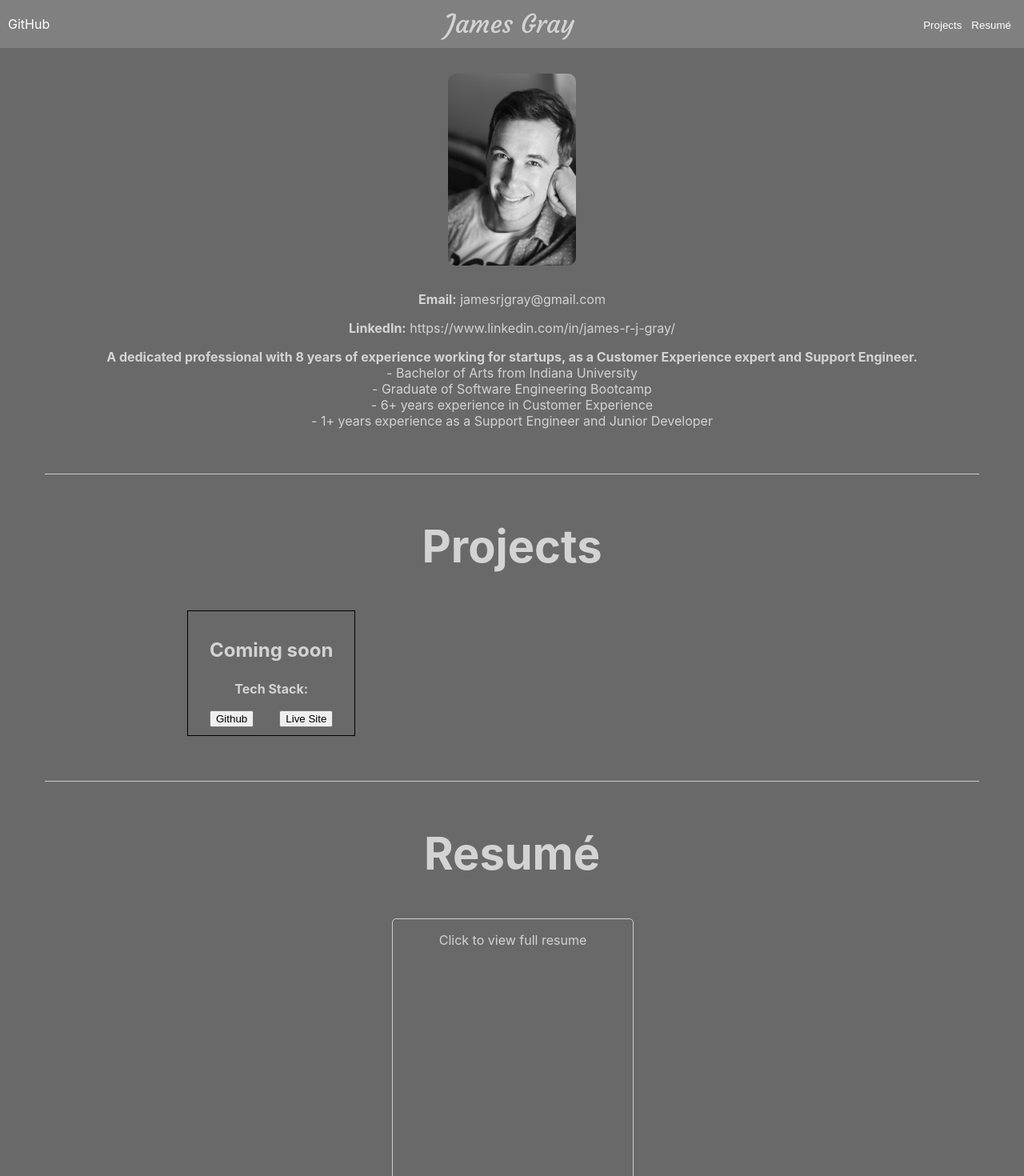
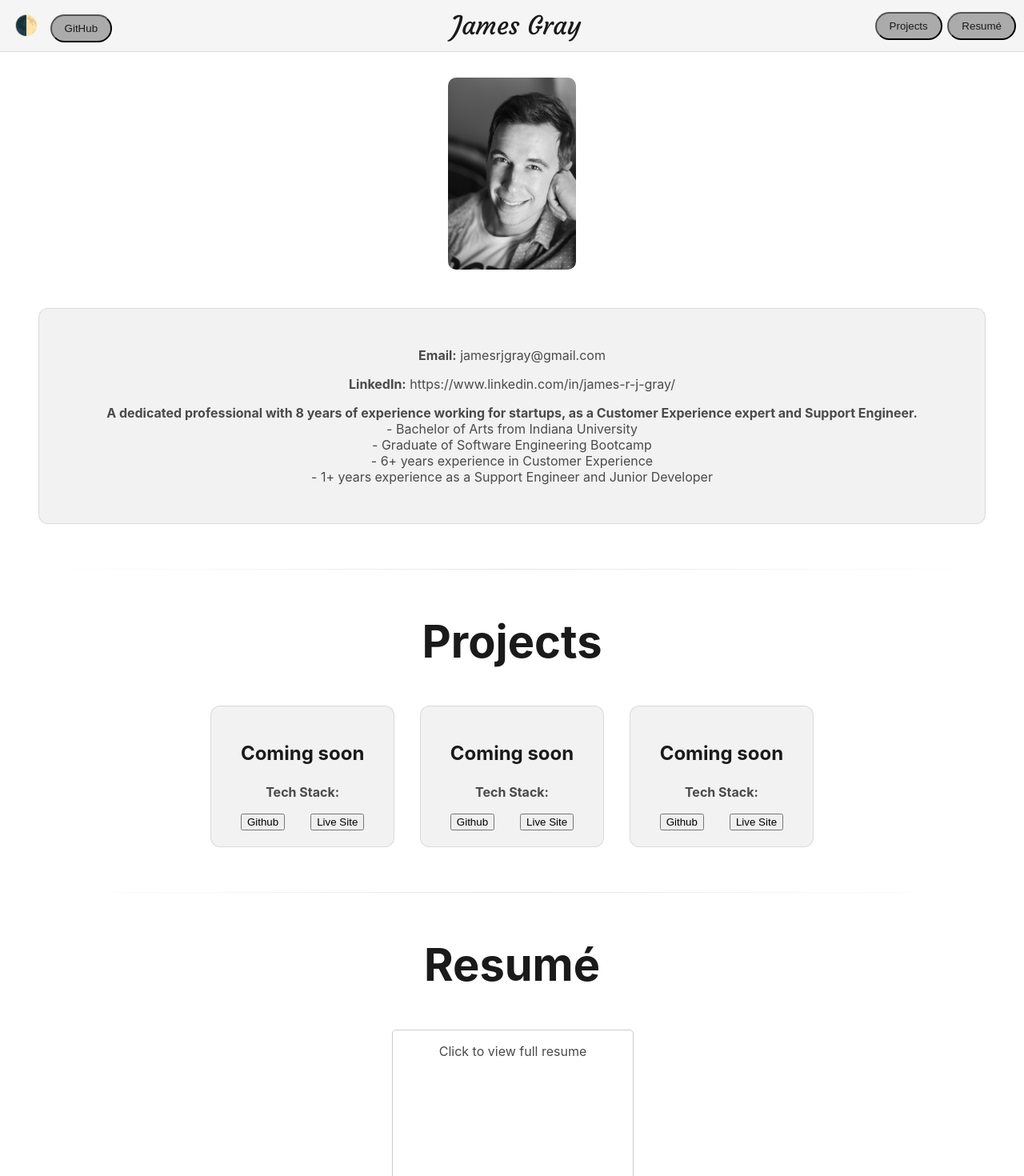
Before and after one commit to jargray85/Portfolio, a React (Create React App) app: page / in a window 1280 px wide. Shown: the top 1470 px of the page at 80% size. Built offline with nearby package versions, Linux system fonts and the light colour scheme.

Commit message:
added new styling and theme transition while also fixing the header and footer

```diff
--- a/public/projects.json
+++ b/public/projects.json
@@ -1,4 +1,18 @@
 [
+    {
+      "name": "Coming soon",
+      "about": "",
+      "live": "",
+      "git": "",
+      "tech-stack": ""
+    },
+    {
+      "name": "Coming soon",
+      "about": "",
+      "live": "",
+      "git": "",
+      "tech-stack": ""
+    },
     {
       "name": "Coming soon",
       "about": "",
--- a/src/App.css
+++ b/src/App.css
@@ -1,32 +1,69 @@
 @import url('https://fonts.googleapis.com/css2?family=Courgette&display=swap');
 
+:root {
+  /* Light mode (default) */
+  --bg-primary: #ffffff;
+  --bg-secondary: #f5f5f5;
+  --text-primary: #1a1a1a;
+  --text-secondary: #4a4a4a;
+  --accent: #007bff;
+  --border-color: rgba(0, 0, 0, 0.1);
+  --card-bg: rgba(0, 0, 0, 0.05);
+  --header-bg: rgba(245, 245, 245, 0.95);
+  --button-text: #1a1a1a;
+  --button-bg: #ffffff;
+}
+
+[data-theme='dark'] {
+  --bg-primary: #1a1a1a;
+  --bg-secondary: #2a2a2a;
+  --text-primary: #ffffff;
+  --text-secondary: #e0e0e0;
+  --accent: #3a9fff;
+  --border-color: rgba(255, 255, 255, 0.1);
+  --card-bg: rgba(255, 255, 255, 0.05);
+  --header-bg: rgba(40, 40, 40, 0.95);
+  --button-text: #ffffff;
+  --button-bg: transparent;
+}
+
+.theme-toggle {
+  background: none;
+  border: none;
+  font-size: 1.5rem;
+  cursor: pointer;
+  padding: 8px;
+  border-radius: 50%;
+  transition: all 0.3s ease;
+}
+
+.theme-toggle:hover {
+  background-color: var(--card-bg);
+  transform: scale(1.1);
+}
+
 body {
-  background-color: dimgray;
+  background-color: var(--bg-primary);
+}
+
+h1, h2, h3, h4 {
+  color: var(--text-primary);
 }
 
 h1 {
   text-align: center;
   font-size: 5em;
   font-family: 'Courgette', cursive;
-  color: lightgray;
   margin-bottom: 0.2em;
 }
 
 h2 {
   text-align: center;
   font-size: 3.5em;
-  color: lightgray;
 }
 
 h3 {
   font-size: 1.5em;
-  color: lightgray;
-}
-
-h4 {
-  text-align: center;
-  font-size: 1.25em;
-  color: lightgray;
 }
 
 h5 {
@@ -58,9 +95,24 @@ li {
   border-radius: 10px;
 }
 
+.about-section {
+  background: var(--card-bg);
+  border-radius: 12px;
+  padding: 2em;
+  margin: 2em 3em;
+  backdrop-filter: blur(10px);
+  border: 1px solid var(--border-color);
+}
+
 .page-separator {
   border: none;
-  border-top: 1px solid #ccc;
+  height: 1px;
+  background: linear-gradient(
+    to right,
+    transparent,
+    var(--border-color),
+    transparent
+  );
   margin: 3.5em;
 }
 
@@ -71,17 +123,24 @@ li {
 }
 
 .projects-container {
-  display: grid;
-  grid-template-columns: repeat(2, 1fr);
-  gap: 0.1em;
-  grid-gap: 0.2em;
-  justify-items: center;
+  display: flex;
+  justify-content: center;
+  gap: 2em;
+  flex-wrap: nowrap;
 }
 
 .project {
   text-align: center;
-  border: 1px solid #000;
-  padding: 10px;
+  border: 1px solid var(--border-color);
+  background: var(--card-bg);
+  padding: 20px;
+  border-radius: 12px;
+  transition: transform 0.2s, box-shadow 0.2s;
+}
+
+.project:hover {
+  transform: translateY(-5px);
+  box-shadow: 0 10px 20px rgba(0, 0, 0, 0.2);
 }
 
 .project img {
@@ -104,19 +163,19 @@ li {
 }
 
 .project-button {
-  background-color: #fff;
-  border: none;
-  padding: 10px 20px;
-  margin: 0 5px;
-  font-size: 1rem;
-  color: #000;
-  cursor: pointer;
-  transition: background-color 0.3s, color 0.3s;
+  background-color: var(--button-bg);
+  border: 2px solid var(--text-primary);
+  padding: 12px 24px;
+  border-radius: 25px;
+  color: var(--text-primary);
+  font-weight: 500;
+  transition: all 0.3s ease;
 }
 
 .project-button:hover {
-  background-color: #000;
-  color: #fff;
+  background-color: var(--text-primary);
+  color: var(--bg-primary);
+  transform: scale(1.05);
 }
 
 .resume-container {
@@ -199,26 +258,22 @@ li {
 
 .about-container {
   text-align: center;
-  color: lightgray;
+  color: var(--text-secondary);
 }
 
-.about-bio {
+.about-bio, .about-contact {
   margin-bottom: 1rem;
   white-space: pre-line;
 }
 
-.about-contact {
-  margin-bottom: 0.5rem;
-}
-
 .about-contact a {
   text-decoration: none;
-  color: lightgray;
+  color: var(--text-secondary);
 }
 
 p {
   text-align: center;
-  color: lightgray;
+  color: var(--text-secondary);
   margin-bottom: 1rem;
   margin-left: 3em;
   margin-right: 3em;
@@ -226,7 +281,9 @@ p {
 
 /* Header */
 .header {
-  background-color: gray;
+  background-color: var(--header-bg);
+  backdrop-filter: blur(10px);
+  border-bottom: 1px solid var(--border-color);
 }
 
 .navbar {
@@ -234,36 +291,61 @@ p {
   justify-content: space-between;
   align-items: center;
   padding: 10px;
+  gap: 1em;
 }
 
 .nav-link {
-  background: none;
-  border: none;
-  color: white;
-  cursor: pointer;
+  color: var(--text-primary);
+  font-weight: 500;
+  transition: all 0.3s;
+  padding: 8px 16px;
+  border-radius: 20px;
+  background-color: rgba(0, 0, 0, 0.3);
+}
+
+.nav-link:hover {
+  background-color: rgba(0, 0, 0, 0.5);
+  transform: translateY(-2px);
 }
 
 .github-link {
+  color: var(--text-primary);
+  font-weight: 500;
+  transition: all 0.3s;
+  padding: 8px 16px;
+  border-radius: 20px;
+  background-color: rgba(0, 0, 0, 0.3);
   text-decoration: none;
-  color: white;
+  display: inline-block;
+  margin-left: 0.5em;
+}
+
+.theme-toggle {
+  background: none;
+  border: none;
+  font-size: 1.5rem;
+  cursor: pointer;
+  padding: 8px;
+  border-radius: 50%;
+  transition: all 0.3s ease;
+}
+
+.theme-toggle:hover {
+  background-color: var(--card-bg);
+  transform: scale(1.1);
+}
+
+.nav-links button {
+  margin-left: 0.5em;
 }
 
 .header-name {
   font-family: 'Courgette', cursive;
-  color: lightgray;
+  color: var(--text-primary);
   font-size: 2em;
   margin: 0 1em;
   text-align: center;
   width: 100%;
-}
-
-.header-profile-img {
-  height: 15em;
-  width: 11em;
-  margin-right: 10px;
-  object-fit: cover;
-  vertical-align: middle;
-  margin: 0;
 }
 
 /* Footer */
@@ -274,26 +356,25 @@ p {
 }
 
 .footer-content {
-  font-size: 14px;
+  font-size: 0.875rem;
+  color: var(--text-secondary);
   display: flex;
   justify-content: space-between;
   align-items: center;
-  padding: 0 1em
-}
-
-.footer-text {
-  flex-grow: 1;
-  text-align: center;
+  padding: 0 2em;
 }
 
 .back-to-top-button {
-  background-color: #007bff;
-  color: antiquewhite;
-  border: none;
-  padding: 5px 10px;
+  background-color: var(--button-bg);
+  color: var(--button-text);
+  border: 2px solid var(--text-primary);
+  border-radius: 20px;
+  padding: 8px 16px;
   cursor: pointer;
+  transition: all 0.3s ease;
 }
 
 .back-to-top-button:hover {
-  background-color: #0056b3;
+  background-color: var(--text-primary);
+  color: var(--bg-primary);
 }
--- a/src/components/Header.js
+++ b/src/components/Header.js
@@ -1,6 +1,16 @@
-import React from "react";
+import React, { useEffect, useState }  from "react";
 
 function Header() {
+  // State theme toggle
+  const [theme, setTheme] = useState('light');
+
+  useEffect(() => {
+    document.body.setAttribute('data-theme', theme);
+  }, [theme]);
+
+  const toggleTheme = () => {
+    setTheme(prevTheme => (prevTheme === 'light' ? 'dark' : 'light'));
+  };
   const scrollToSection = (sectionId) => {
     const section = document.getElementById(sectionId)
     if (section) {
@@ -11,9 +21,16 @@ function Header() {
   return (
     <header className="header">
       <nav className="navbar">
-        <a href="https://github.com/jargray85" target="_blank" rel="noopener noreferrer" className="nav-link github-link">
+        <div className="left-controls">
+        <button className="theme-toggle" onClick={toggleTheme}>
+          🌓
+        </button>
+        <button
+          className="nav-link github-link"
+          onClick={() => window.open("https://github.com/jargray85", "_blank", "noopener,noreferrer")}>
           GitHub
-        </a>
+        </button>
+        </div>
         <div className="marquee-container">
           <p className="header-name">James Gray</p>
         </div>
--- a/src/pages/Home.js
+++ b/src/pages/Home.js
@@ -4,7 +4,7 @@ import Projects from "./Projects"
 
 
 function Home() {
-  // State and effect for getting projects data
+  // State and effect for getting about data
   const [aboutData, setAboutData] = useState(null)
 
   useEffect(() => {
```
